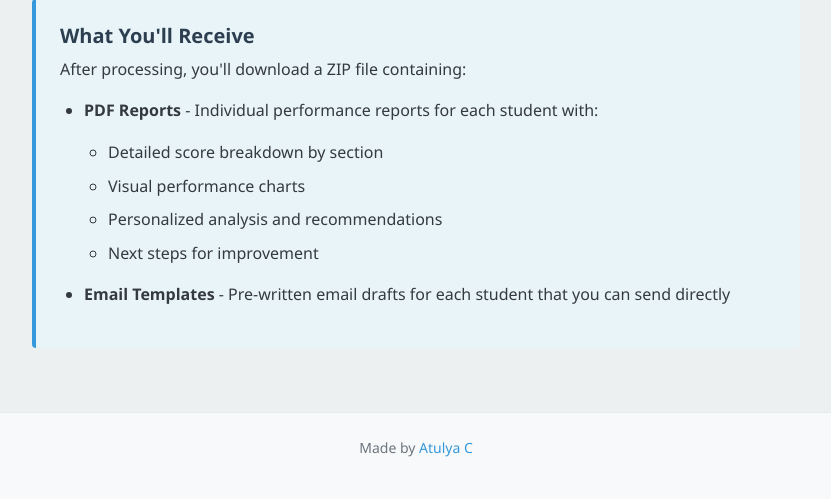
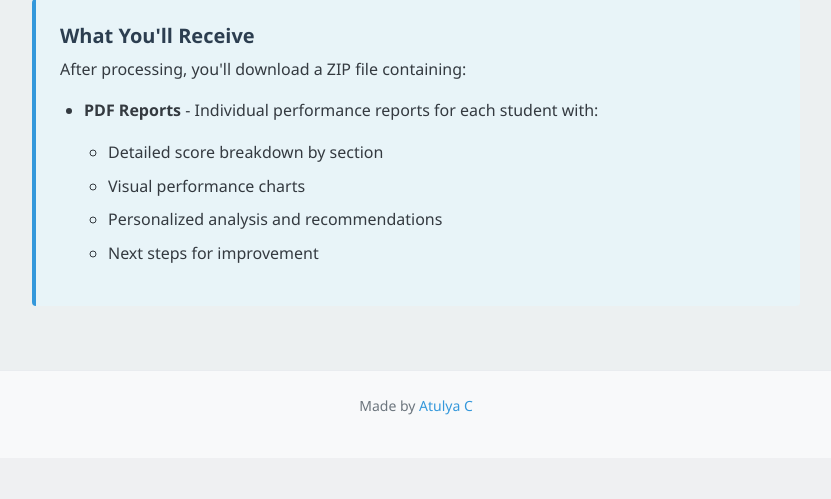
Before and after one commit to atu1ya/ASETmarker, a FastAPI app: template web/templates/mock_report_upload.html in a window 1280 px wide. Shown: the part 932-1431 px from the top of the page, without its empty margins (224-1055 px from the left). After the commit the page ends 1347 px from the top, so only its background shows below. Run offline with FastAPI, Linux system fonts and the light colour scheme; the template is opened without the code that fills it, so the values that code supplies are empty.

Commit message:
remove email templates

```diff
--- a/web/templates/mock_report_upload.html
+++ b/web/templates/mock_report_upload.html
@@ -46,7 +46,6 @@
           <li>Next steps for improvement</li>
         </ul>
       </li>
-      <li><strong>Email Templates</strong> - Pre-written email drafts for each student that you can send directly</li>
     </ul>
   </div>
 </div>
```
